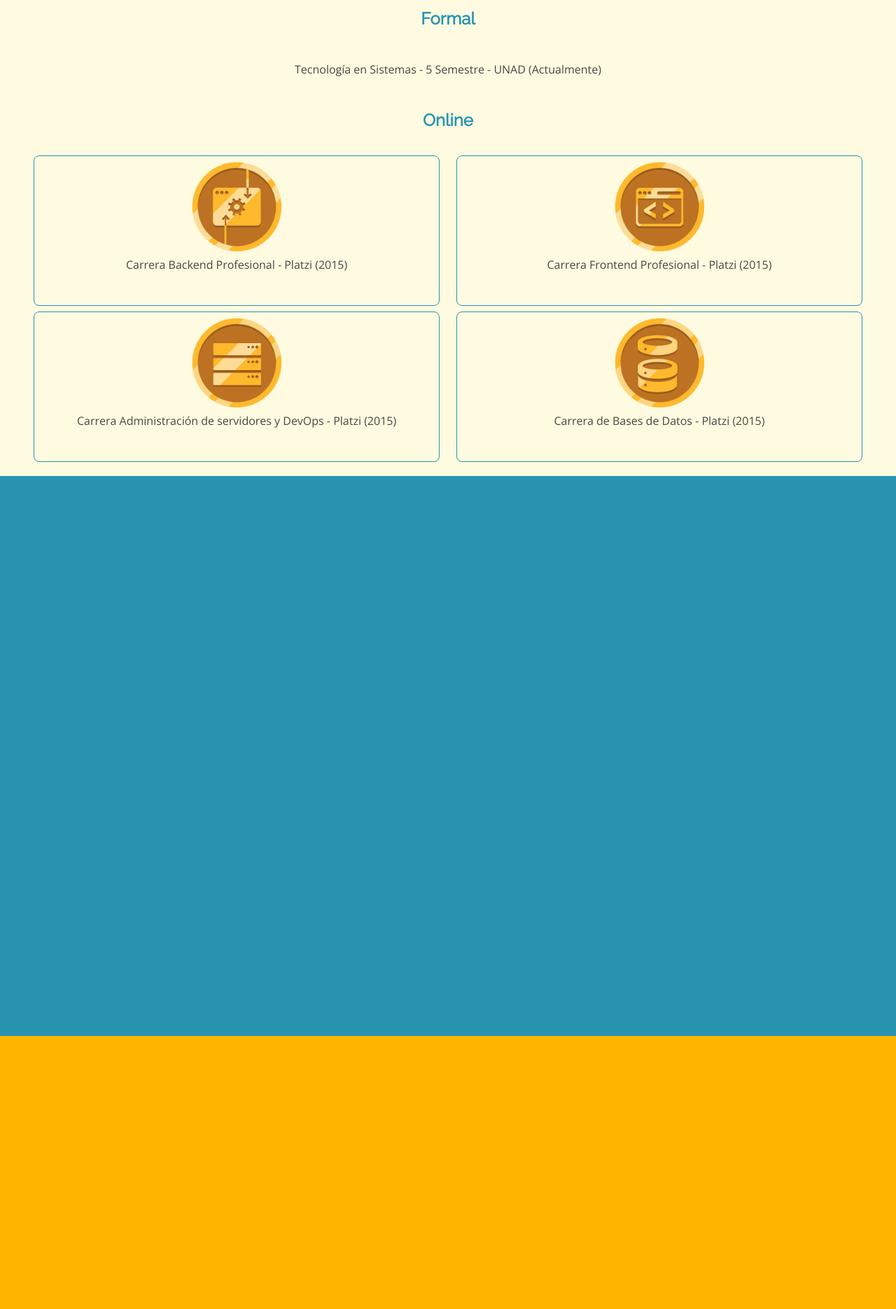
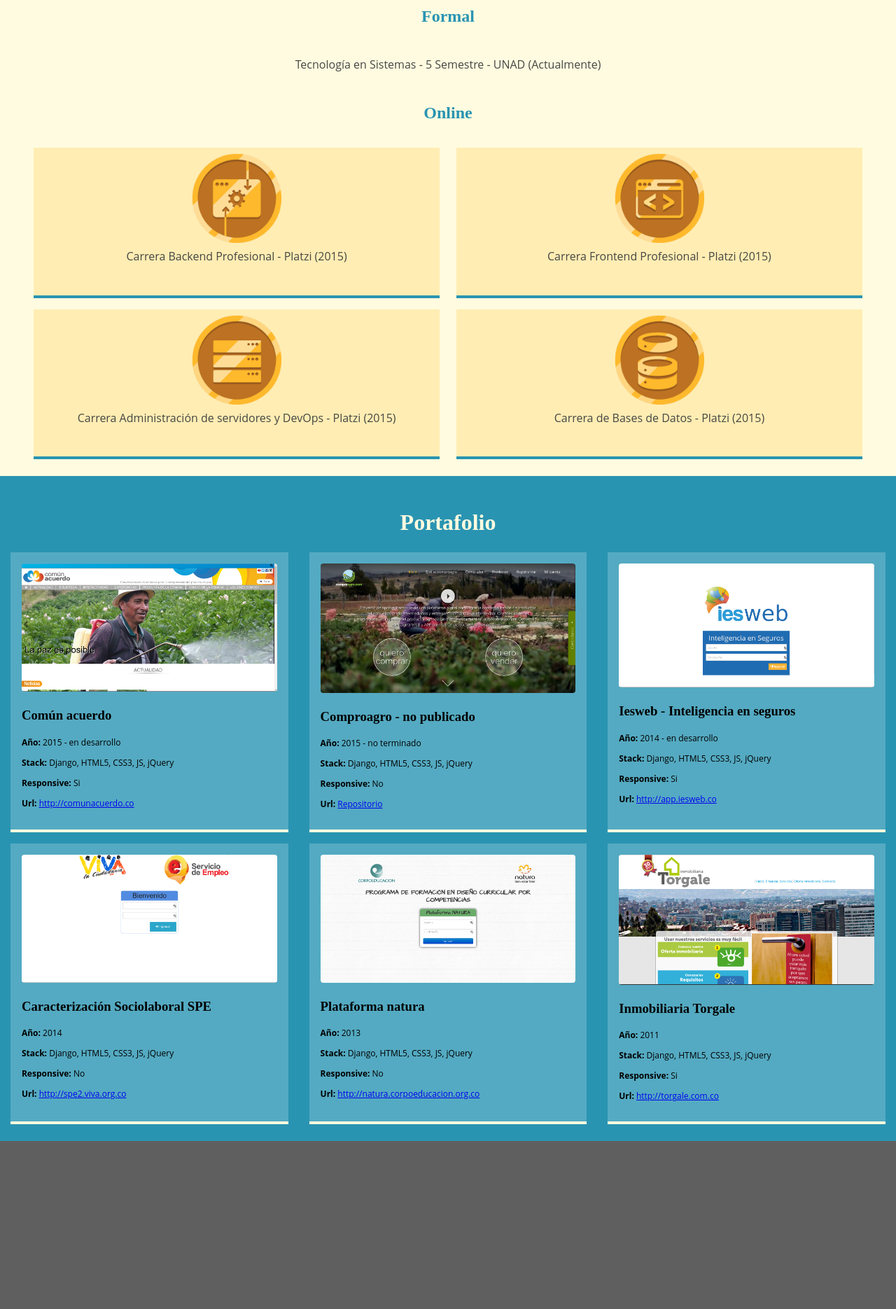
Before and after one commit to gollum23/diegoforero, a Django app: template home/templates/home.html in a window 1280 px wide. Shown: the part 920-2790 px from the top of the page at 70% size. After the commit the page ends 2550 px from the top, so only its background shows below. Run offline with Django 3.2, Linux system fonts and the light colour scheme; the template is opened without the code that fills it, so the values that code supplies are empty; parts of the project's set-up code (start-up, migrations or seed data) failed here and were passed over.

Commit message:
Section portfolio layout ready

```diff
--- a/home/templates/home.html
+++ b/home/templates/home.html
@@ -68,8 +68,81 @@
                 <p class="Education-item--name">Carrera de Bases de Datos - Platzi (2015)</p>
             </a>
     </section>
-    <section class="Skills Section"></section>
-    <section class="Portfolio Section"></section>
+{#    <section class="Skills Section"></section>#}
+    <section class="Portfolio Section">
+        <h2 class="Section-title">Portafolio</h2>
+        <section class="Portfolio-list">
+
+            <article class="PortfolioItem">
+                <img class="PortfolioItem-img" src="{% static 'dist/img/portfolio/comunacuerdo.png' %}" alt="">
+                <div class="PortfolioItem-info">
+                    <h3 class="PortfolioItem-title">Común acuerdo</h3>
+                    <p class="PortfolioItem-text"><span>Año:</span> 2015 - en desarrollo</p>
+                    <p class="PortfolioItem-text"><span>Stack:</span> Django, HTML5, CSS3, JS, jQuery</p>
+                    <p class="PortfolioItem-text"><span>Responsive:</span> Si</p>
+                    <p class="PortfolioItem-text"><span>Url: </span><a href="http://comunacuerdo.co" target="_blank">http://comunacuerdo.co</a></p>
+                </div>
+            </article>
+
+            <article class="PortfolioItem">
+                <img class="PortfolioItem-img" src="{% static 'dist/img/portfolio/comproagro.png' %}" alt="">
+                <div class="PortfolioItem-info">
+                    <h3 class="PortfolioItem-title">Comproagro - no publicado</h3>
+                    <p class="PortfolioItem-text"><span>Año:</span> 2015 - no terminado</p>
+                    <p class="PortfolioItem-text"><span>Stack:</span> Django, HTML5, CSS3, JS, jQuery</p>
+                    <p class="PortfolioItem-text"><span>Responsive:</span> No</p>
+                    <p class="PortfolioItem-text"><span>Url: </span><a href="https://bitbucket.org/Gollum23/comproagro-django" target="_blank">Repositorio</a></p>
+                </div>
+            </article>
+
+            <article class="PortfolioItem">
+                <img class="PortfolioItem-img" src="{% static 'dist/img/portfolio/iesweb.png' %}" alt="">
+                <div class="PortfolioItem-info">
+                    <h3 class="PortfolioItem-title">Iesweb - Inteligencia en seguros</h3>
+                    <p class="PortfolioItem-text"><span>Año:</span> 2014 - en desarrollo</p>
+                    <p class="PortfolioItem-text"><span>Stack:</span> Django, HTML5, CSS3, JS, jQuery</p>
+                    <p class="PortfolioItem-text"><span>Responsive:</span> Si</p>
+                    <p class="PortfolioItem-text"><span>Url: </span><a href="http://app.iesweb.co" target="_blank">http://app.iesweb.co</a></p>
+                </div>
+            </article>
+
+            <article class="PortfolioItem">
+                <img class="PortfolioItem-img" src="{% static 'dist/img/portfolio/spe.png' %}" alt="">
+                <div class="PortfolioItem-info">
+                    <h3 class="PortfolioItem-title">Caracterización Sociolaboral SPE</h3>
+                    <p class="PortfolioItem-text"><span>Año:</span> 2014</p>
+                    <p class="PortfolioItem-text"><span>Stack:</span> Django, HTML5, CSS3, JS, jQuery</p>
+                    <p class="PortfolioItem-text"><span>Responsive:</span> No</p>
+                    <p class="PortfolioItem-text"><span>Url: </span><a href="http://spe2.viva.org.co" target="_blank">http://spe2.viva.org.co</a></p>
+                </div>
+            </article>
+
+
+
+            <article class="PortfolioItem">
+                <img class="PortfolioItem-img" src="{% static 'dist/img/portfolio/natura.png' %}" alt="">
+                <div class="PortfolioItem-info">
+                    <h3 class="PortfolioItem-title">Plataforma natura</h3>
+                    <p class="PortfolioItem-text"><span>Año:</span> 2013</p>
+                    <p class="PortfolioItem-text"><span>Stack:</span> Django, HTML5, CSS3, JS, jQuery</p>
+                    <p class="PortfolioItem-text"><span>Responsive:</span> No</p>
+                    <p class="PortfolioItem-text"><span>Url: </span><a href="http://natura.corpoeducacion.org.co" target="_blank">http://natura.corpoeducacion.org.co</a></p>
+                </div>
+            </article>
+
+            <article class="PortfolioItem">
+                <img class="PortfolioItem-img" src="{% static 'dist/img/portfolio/torgale.png' %}" alt="">
+                <div class="PortfolioItem-info">
+                    <h3 class="PortfolioItem-title">Inmobiliaria Torgale</h3>
+                    <p class="PortfolioItem-text"><span>Año:</span> 2011</p>
+                    <p class="PortfolioItem-text"><span>Stack:</span> Django, HTML5, CSS3, JS, jQuery</p>
+                    <p class="PortfolioItem-text"><span>Responsive:</span> Si</p>
+                    <p class="PortfolioItem-text"><span>Url: </span><a href="http://torgale.com.co" target="_blank">http://torgale.com.co</a></p>
+                </div>
+            </article>
+        </section>
+
+    </section>
     <section class="Contact"></section>
     <footer class="Footer"></footer>
     <script src="{% static 'dist/js/libs/jquery-2.2.0.min.js' %}"></script>
--- a/my_statics/src/sass/_home.sass
+++ b/my_statics/src/sass/_home.sass
@@ -121,7 +121,7 @@
     min-height: 100%
     min-height: 100vh
     width: 100%
-    padding: 3em 3em 1em
+
     +display(flex)
     +flex-wrap(wrap)
     +justify-content(space-between)
@@ -147,13 +147,13 @@
 
     &-item
         font-family: $fuente_textos
-        margin: 0.25em 0
+        margin: 0.5em 0
         width: 100%
         text-align: center
         text-decoration: none
         color: $color_apoyo
-        border: 1px solid $color_terciario
-        border-radius: 0.5em
+        border-bottom: 4px solid $color_terciario
+        background-color: rgba($color_principal, 0.2)
         padding: 0.5em
         &--badge
             width: 64px
@@ -171,6 +171,8 @@
             font-size: 1em
             color: $color_apoyo
 
+    &.Section
+        padding: 3em 3em 1em
     .Section
         &-title
             color: $color_apoyo
@@ -193,8 +195,42 @@
             &--badge
                 width: 128px
 
-.Skills
+.Portfolio
     background: $color_terciario
+    &.Section
+        padding: 3em 0 1em
+    .Section
+        &-title
+            color: $color_secundario
 
-.Portfolio
-    background: $color_principal
+    &-list
+        +display(flex)
+        +flex-wrap(wrap)
+        +justify-content(space-around)
+
+    &Item
+        background: rgba(white, 0.2)
+        padding: 1em
+        margin: 0.5em
+        width: 95%
+        border-bottom: 4px solid $color_secundario
+        &-img
+            width: 100%
+            border-radius: 4px
+        &-title
+            font-family: $fuente_titulos
+        &-text
+            font-family: $fuente_textos
+            font-size: 0.75em
+            span
+                font-weight: bold
+
+@media all and (min-width: 610px)
+    .Portfolio
+        &Item
+            width: 47%
+
+@media all and (min-width: 960px)
+    .Portfolio
+        &Item
+            width: 31%
```
Also changed, not shown: my_statics/src/js/main.js (+11 -0 lines), my_statics/dist/css/styles.css, my_statics/dist/img/portfolio/comproagro.png (added), my_statics/dist/img/portfolio/comunacuerdo.png (added), my_statics/dist/img/portfolio/iesweb.png (added), my_statics/dist/img/portfolio/natura.png (added), my_statics/dist/img/portfolio/spe.png (added), my_statics/dist/img/portfolio/torgale.png (added), my_statics/dist/js/main-compiled.js, 2 other files.
